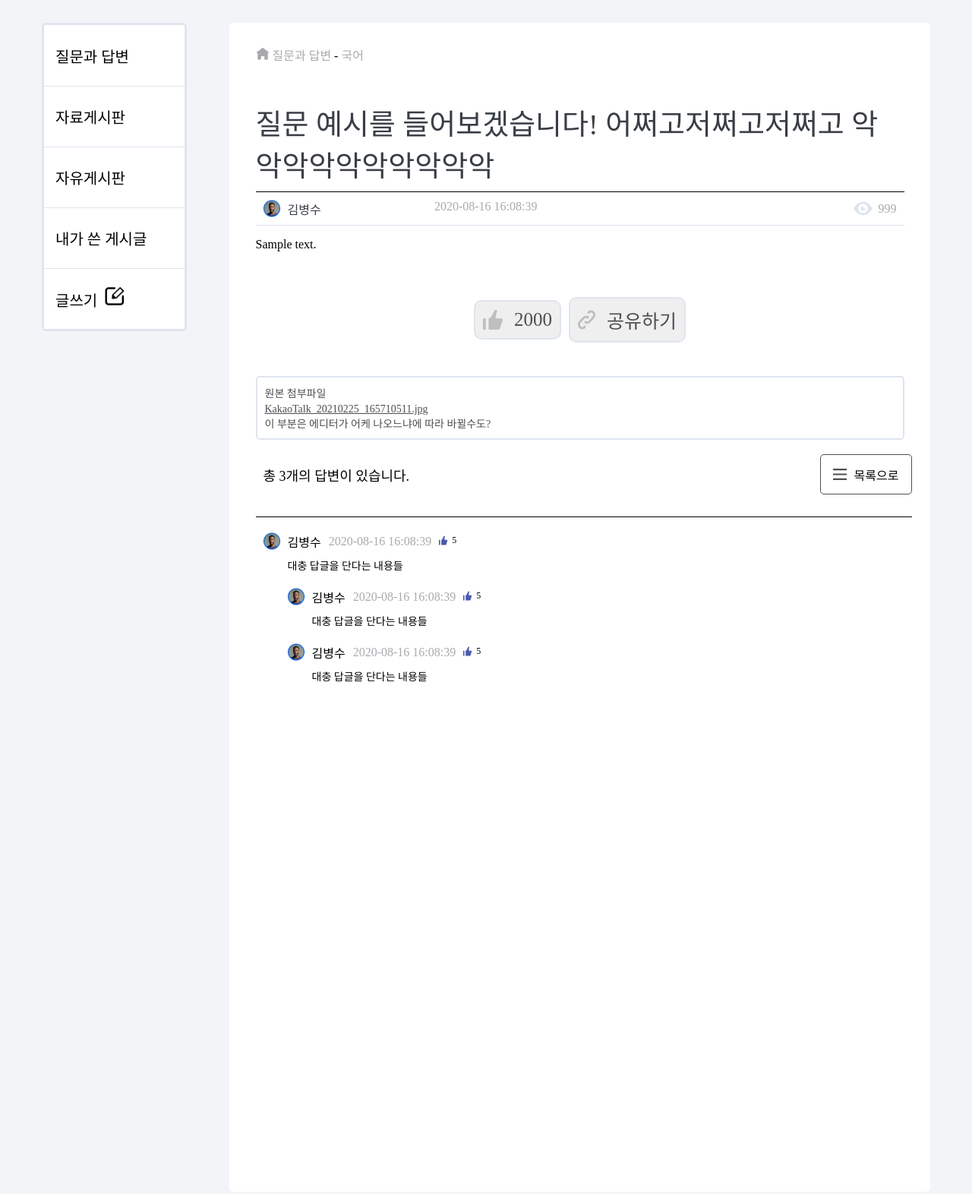
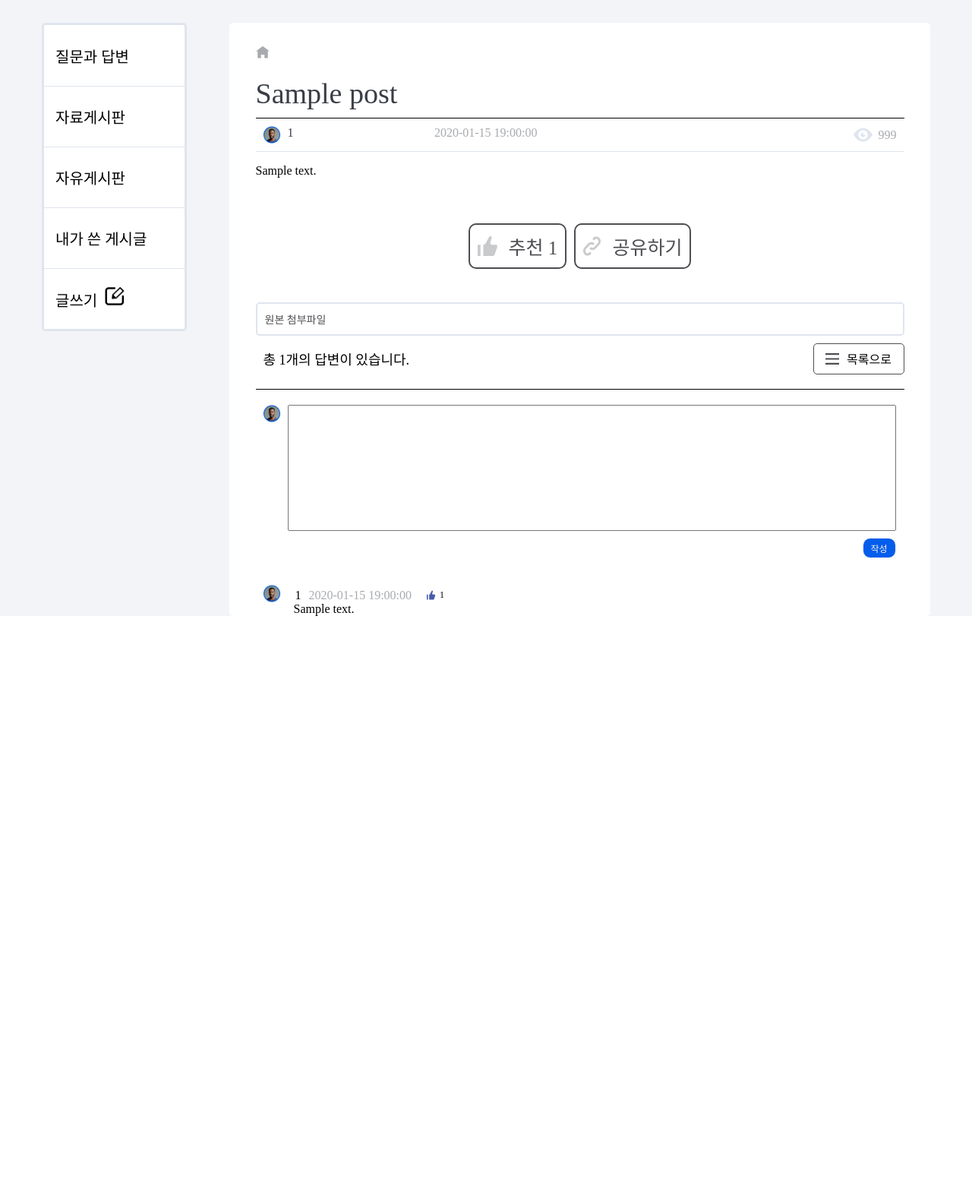
Before and after one commit to kbs1115/newproject, a Django app: template templates/board/post_detail.html in a window 1280 px wide. Shown: the part 184-1756 px from the top of the page at 76% size. After the commit the page ends 995 px from the top, so only its background shows below. Run offline with Django 4.2, Linux system fonts and the light colour scheme; tables that the repository leaves empty hold one stand-in row (values such as "Sample post"); the template is opened without the code that fills it: values that come from a table or form of the project are taken from there, most other values are stand-ins (such as "Sample title", 1, 10 or a date in 2020); parts of the project's set-up code (start-up, migrations or seed data) failed here and were passed over; some libraries are stand-ins or nearby versions.

Commit message:
댓글 DB까지 반영하도록 완료(view는 원댓글 추가만 연결)

```diff
--- a/board/admin.py
+++ b/board/admin.py
@@ -1,5 +1,6 @@
 from django.contrib import admin
-from .models import Post, Media
+from .models import Post, Media, Comment
 
 admin.site.register(Post)
+admin.site.register(Comment)
 admin.site.register(Media)
--- a/board/forms.py
+++ b/board/forms.py
@@ -4,19 +4,28 @@ from django import forms
 from django.core.exceptions import ValidationError
 
 from board.models import Post, Comment
+from ckeditor.widgets import CKEditorWidget
 
 
 class PostForm(forms.ModelForm):
-    file_field = forms.FileField(widget=forms.ClearableFileInput(attrs={'multiple': True}), required=False)
-
     class Meta:
         model = Post
-        fields = ['content', 'subject', 'category']
+        fields = ["content", "subject", "category"]
 
 
 class CommentForm(forms.ModelForm):
-    file_field = forms.FileField(widget=forms.ClearableFileInput(attrs={'multiple': True}), required=False)
+    def __init__(self, *args, **kwargs):
+        super().__init__(*args, **kwargs)
+        self.textarea_id_counter = 0
+        self.fields["content"].widget = CKEditorWidget(
+            attrs={"id": self.get_textarea_next_id}
+        )
+
+    def get_textarea_next_id(self):
+        result = self.textarea_id_counter
+        self.textarea_id_counter += 1
+        return result
 
     class Meta:
         model = Comment
-        fields = ['content']
+        fields = ["content"]
--- a/config/settings.py
+++ b/config/settings.py
@@ -153,3 +153,9 @@ LOGOUT_REDIRECT_URL = "/"
 
 CKEDITOR_UPLOAD_PATH = "uploads/"
 CKEDITOR_IMAGE_BACKEND = "pillow"
+
+CKEDITOR_CONFIGS = {
+    "default": {
+        "width": 800,  # 이 부분 추가
+    },
+}
--- a/static/post_detail.css
+++ b/static/post_detail.css
@@ -1,6 +1,8 @@
+.hidden {
+    display: none;
+}
 .container {
     width: 1170px;
-    height: 1542px;
     overflow: hidden;
     background: var(--unnamed, #F3F4F8);
     display: flex;
@@ -53,7 +55,6 @@
     align-items: flex-start;
     justify-content: center;
     width: 923px;
-    height: 1539px;
     overflow: hidden;
     margin-left: 56px;
     border-radius: 5px;
@@ -67,8 +68,8 @@
 }
 .categoryBox {
     width: 100%;
-    height: 63px;
-    padding-top: 30px;
+    padding: 30px 0px 10px 0px;
+    align-items: center;
 }
 .categoryBox > a {
     color: var(--unnamed, #A8AAAE);
@@ -82,7 +83,6 @@
     width: 100%;
     box-sizing: border-box;
     padding: 10px 0px;
-    height: 130px;
     color: var(--unnamed, #393E46);
     font-family: Noto Sans KR;
     font-size: 38px;
@@ -173,10 +173,11 @@
     display: flex;
     padding: 10px;
     border-radius: 10px;
-    border: 2px solid var(--unnamed, #DFE5EE);
+    border: 2px solid var(--unnamed, #4D4E52);
     justify-content: center;
     align-items: center;
     gap: 15px;
+    background: #FFF;
     color: var(--unnamed, #4D4E52);
     font-family: Noto Sans KR;
     font-size: 25px;
@@ -185,6 +186,10 @@
     line-height: normal;
     cursor: pointer;
 }
+.voted {
+    border: 2px solid var(--unnamed, #4A5BAB);
+}
+
 .fileBox {
     display: flex;
     box-sizing: border-box;
@@ -211,8 +216,33 @@
     line-height: normal;
     text-decoration-line: underline;
 }
+.modifyDeleteBox {
+    display: flex;
+    width: 100%;
+    padding: 10px 0px 10px 10px;
+    background: #FFF;
+    align-items: center;
+    gap: 10px;
+}
+.modifyDeleteButton {
+    box-sizing: border-box;
+    border: 1px solid #4D4E52;
+    border-radius: 5px;
+    width: 80px;
+    height: 30px;
+    display: flex;
+    font-family: Noto Sans KR;
+    font-size: 16px;
+    font-style: normal;
+    font-weight: 500;
+    line-height: normal;
+    align-items: center;
+    background: white;
+    cursor: pointer;
+}
 .commentStartBox {
     display: flex;
+    box-sizing: border-box;
     width: 100%;
     height: 71px;
     overflow: hidden;
@@ -231,6 +261,7 @@
     line-height: normal;
 }
 #toPosts {
+    box-sizing: border-box;
     display: flex;
     color: var(--, #4D4E52);
     font-family: Noto Sans KR;
@@ -238,7 +269,7 @@
     font-style: normal;
     font-weight: 500;
     line-height: normal;
-    width: 103px;
+    width: 120px;
     height: 41px;
     padding: 5px 8px;
     border-radius: 5px;
@@ -248,14 +279,59 @@
     gap: 10px;
     background-color: white;
 }
+.commentWriteBox {
+    display: flex;
+    width: 100%;
+    padding: 10px 10px 20px 10px;
+    background: #FFF;
+    align-items: flex-start;
+    gap: 10px;
+}
+.commentWriteBox > form {
+    position: relative;
+}
+.commentForm > button {
+    position: relative;
+    left: 757px;
+    top: 5px;
+    display: flex;
+    height: 27px;
+    padding: 3px 10px;
+    flex-direction: column;
+    justify-content: center;
+    align-items: center;
+    border-radius: 10px;
+    border: 1px solid #F5F5F5;
+    background-color: #045DEB;
+    color: #F5F5F5;
+    font-family: Noto Sans KR;
+    font-size: 12px;
+    font-style: normal;
+    font-weight: 500;
+    line-height: normal;
+    text-align: center;
+}
+.commentForm > textarea {
+    width: 795px;
+    min-height: 50px;
+    font-family: Noto Sans KR;
+    font-size: 14px;
+    font-style: normal;
+    font-weight: 500;
+    line-height: normal;
+    resize: none;
+}
 .commentBox {
     display: flex;
     width: 100%;
     overflow: hidden;
-    padding: 10px 0px 20px 10px;
+    padding: 10px 0px 0px 10px;
     flex-direction: column;
     align-items: flex-start;
-    gap: 20px;
+    gap: 0px;
+}
+.maincomment {
+    gap: 0px;
 }
 .subcomment {
     padding-left: 32px;
@@ -263,7 +339,17 @@
 .commentTitle {
     display: flex;
     height: 33px;
-    align-items: flex-start;
+    align-items: flex-end;
+    color: var(--, #4D4E52);
+    font-family: Noto Sans KR;
+    font-size: 12px;
+    font-style: normal;
+    font-weight: 500;
+    line-height: normal;
+    gap: 10px;
+}
+.comment_link {
+    padding-top: 3px;
 }
 .nameandDate_comment {
     display: flex;
@@ -292,6 +378,7 @@
 }
 .recommend_comment {
     display: flex;
+    padding-top: 1px;
     height: 20px;
     flex-direction: row;
     justify-content: space-between;
@@ -305,11 +392,5 @@
     line-height: normal;
 }
 .commentcontent {
-    padding-left: 32px;
-    color: #000;
-    font-family: Noto Sans KR;
-    font-size: 14px;
-    font-style: normal;
-    font-weight: 300;
-    line-height: normal;
+    margin-left: 40px;
 }
--- a/templates/board/post_detail.html
+++ b/templates/board/post_detail.html
@@ -32,19 +32,34 @@
                 <svg xmlns="http://www.w3.org/2000/svg" width="18" height="17" viewBox="0 0 18 17" fill="none">
                     <path d="M9 0.625L0 7.375H2.25V16.375H6.75V11.875H11.25V16.375H15.75V7.3075L18 7.375L9 0.625Z" fill="#A8AAAE"/>
                 </svg>
+                {% if post.category == "11" or post.category == "12" or post.category == "13" or post.category == "14" %}
                 <a href="">질문과 답변</a>&nbsp;-
+                {% elif post.category == "20" %}
+                <a href="">자유게시판</a>&nbsp;
+                {% elif post.category == "31" or post.category == "32" or post.category == "33" or post.category == "34" %}
+                <a href="">자료게시판</a>&nbsp;-
+                {% elif post.category == "40" %}
+                <a href="">공지사항</a>&nbsp;2020-08-16
+                {% endif %}
+                {% if post.category == "11" or post.category == "31" %}
                 <a href="">국어</a>
+                {% elif post.category == "12" or post.category == "32" %}
+                <a href="">수학</a>
+                {% elif post.category == "13" or post.category == "33" %}
+                <a href="">영어</a>
+                {% elif post.category == "14" or post.category == "34" %}
+                <a href="">탐구</a>
+                {% endif %}
             </div>
             <div class="subjectBox">
-                질문 예시를 들어보겠습니다! 어쩌고저쩌고저쩌고
-                악악악악악악악악악악
+                {{ post.subject }}
             </div>
             <div class="authorBox">
                 <div class="authorInfo">
                     <img src="/static/img/userImage.png" alt="">
                     <div class="nameandDate">
-                        <a href="" class="authorName">김병수</a>
-                        <div class="date">2020-08-16 16:08:39</div>
+                        <a href="" class="authorName">{{ post.user }}</a>
+                        <div class="date">{{ post.create_date|date:"Y-m-d H:i:s" }}</div>
                     </div>
                 </div>
                 <div class="look">
@@ -58,12 +73,21 @@
                 <p>{{ post.content|safe }}</p>
             </div>
             <div class="buttonBox">
+                {% if isVoted %}
+                <button class="postButton voted">
+                    <svg xmlns="http://www.w3.org/2000/svg" width="26" height="26" viewBox="0 0 26 26" fill="#4A5BAB">
+                        <path opacity="1" d="M16.6029 0.00987574C15.8971 0.0841332 15.2286 0.566807 14.8571 1.27225C14.3743 2.2376 10.8086 9.40345 10.1029 10.1089C9.39714 10.8143 8.46857 11.1485 7.42857 11.1485V26H20.4286C21.2086 26 21.8771 25.5173 22.1743 24.849C22.1743 24.849 26 14.0445 26 13.0049C26 11.9653 25.1829 11.1485 24.1429 11.1485H18.5714C17.5314 11.1485 16.7143 10.2203 16.7143 9.29206C16.7143 8.36384 18.1629 3.42572 18.46 2.46037C18.7571 1.49503 18.2743 0.455421 17.3086 0.121262C17.0486 0.0470045 16.8629 -0.027253 16.6029 0.00987574ZM0 11.1485V26H3.71429V11.1485H0Z" fill="#4A5BAB"/>
+                    </svg>
+                    추천 {{ post.voter.count }}
+                </button>
+                {% else %}
                 <button class="postButton">
-                    <svg xmlns="http://www.w3.org/2000/svg" width="26" height="26" viewBox="0 0 26 26" fill="none">
+                    <svg xmlns="http://www.w3.org/2000/svg" width="26" height="26" viewBox="0 0 26 26" fill="#4D4E52">
                         <path opacity="0.3" d="M16.6029 0.00987574C15.8971 0.0841332 15.2286 0.566807 14.8571 1.27225C14.3743 2.2376 10.8086 9.40345 10.1029 10.1089C9.39714 10.8143 8.46857 11.1485 7.42857 11.1485V26H20.4286C21.2086 26 21.8771 25.5173 22.1743 24.849C22.1743 24.849 26 14.0445 26 13.0049C26 11.9653 25.1829 11.1485 24.1429 11.1485H18.5714C17.5314 11.1485 16.7143 10.2203 16.7143 9.29206C16.7143 8.36384 18.1629 3.42572 18.46 2.46037C18.7571 1.49503 18.2743 0.455421 17.3086 0.121262C17.0486 0.0470045 16.8629 -0.027253 16.6029 0.00987574ZM0 11.1485V26H3.71429V11.1485H0Z" fill="#4D4E52"/>
                     </svg>
-                    2000
+                    추천 {{ post.voter.count }}
                 </button>
+                {% endif %}
                 <button class="postButton">
                     <svg xmlns="http://www.w3.org/2000/svg" width="23" height="26" viewBox="0 0 23 26" fill="none">
                         <g opacity="0.3">
@@ -75,11 +99,15 @@
             </div>
             <div class="fileBox">
                 원본 첨부파일
-                <a href="">KakaoTalk_20210225_165710511.jpg</a>
-                이 부분은 에디터가 어케 나오느냐에 따라 바뀔수도?
             </div>
+            {% if isAuthor %}
+            <div class="modifyDeleteBox">
+                <button class="modifyDeleteButton">수정하기</button>
+                <button class="modifyDeleteButton">삭제하기</button>
+            </div>
+            {% endif %}
             <div class="commentStartBox">
-                <div class="commentNum">총 3개의 답변이 있습니다.</div>
+                <div class="commentNum">총 {{ post.comment.count }}개의 답변이 있습니다.</div>
                 <a id="toPosts" href="">
                     <svg xmlns="http://www.w3.org/2000/svg" width="18" height="15" viewBox="0 0 18 15" fill="none">
                         <path d="M0 0V2.15208H18V0H0ZM0 6.39168V8.54376H18V6.39168H0ZM0 12.8479V15H18V12.8479H0Z" fill="#4D4E52"/>
@@ -87,65 +115,106 @@
                     목록으로
                 </a>
             </div>
+            <div class="commentWriteBox">
+                <img src="/static/img/userImage.png" alt="">
+                <form action="{% url 'board:comment_create' post.id %}" class="commentForm" method="post">
+                    {% csrf_token %}
+                    {{ commentForm.media }}
+                    {{ commentForm.content }}
+                    <button type="submit">작성</button>
+                </form>
+            </div>
+            {% for comment in post.comment.all %}
+            {% if not comment.parent_comment %}
             <div class="commentBox">
                 <div class="maincomment">
                     <div class="commentTitle">
                         <img src="/static/img/userImage.png" alt="">
                         <div class="nameandDate_comment">
-                            <a href="" class="authorName_comment">김병수</a>
-                            <div class="date_comment">2020-08-16 16:08:39</div>
+                            <a href="" class="authorName_comment">{{comment.user}}</a>
+                            <div class="date_comment">{{ comment.create_date|date:"Y-m-d H:i:s" }}</div>
                         </div>
                         <a class="recommend_comment" href="javascript:void(0);">
                             <svg xmlns="http://www.w3.org/2000/svg" width="12" height="13" viewBox="0 0 12 13" fill="none">
                                 <path d="M7.152 0.504558C6.848 0.538831 6.56 0.761603 6.4 1.08719C6.192 1.53274 4.656 4.84005 4.352 5.16564C4.048 5.49123 3.648 5.64546 3.2 5.64546V12.5H8.8C9.136 12.5 9.424 12.2772 9.552 11.9688C9.552 11.9688 11.2 6.9821 11.2 6.50228C11.2 6.02246 10.848 5.64546 10.4 5.64546H8C7.552 5.64546 7.2 5.21705 7.2 4.78864C7.2 4.36024 7.824 2.0811 7.952 1.63556C8.08 1.19001 7.872 0.710194 7.456 0.555967C7.344 0.521694 7.264 0.487422 7.152 0.504558ZM0 5.64546V12.5H1.6V5.64546H0Z" fill="#4A5BAB"/>
                             </svg>
-                            5
+                            {{comment.voter.count}}
                         </a>
+                        {% if user.is_authenticated %}
+                        <a href="javascript:void(0);" class="comment_link replyFormLink">답글</a>
+                        {% endif %}
+                        {% if user == comment.user %}
+                        <a href="" class="comment_link">수정</a>
+                        <a href="" class="comment_link">삭제</a>
+                        {% endif %}
                     </div>
                     <div class="commentcontent">
-                        대충 답글을 단다는 내용들
+                        {{ comment.content|safe }}
                     </div>
+                    <form class="commentForm Reply hidden" method="post" style="margin-left: 32px; margin-top: 20px;">
+                        {% csrf_token %}
+                        {{ commentForm.media }}
+                        {{ commentForm.content }}
+                        <button type="submit">작성</button>
+                    </form>
                 </div>
+                {% for reply in comment.child.all %}
                 <div class="subcomment">
                     <div class="commentTitle">
                         <img src="/static/img/userImage.png" alt="">
                         <div class="nameandDate_comment">
-                            <a href="" class="authorName_comment">김병수</a>
-                            <div class="date_comment">2020-08-16 16:08:39</div>
+                            <a href="" class="authorName_comment">{{reply.user}}</a>
+                            <div class="date_comment">{{ reply.create_date|date:"Y-m-d H:i:s" }}</div>
                         </div>
                         <a class="recommend_comment" href="javascript:void(0);">
                             <svg xmlns="http://www.w3.org/2000/svg" width="12" height="13" viewBox="0 0 12 13" fill="none">
                                 <path d="M7.152 0.504558C6.848 0.538831 6.56 0.761603 6.4 1.08719C6.192 1.53274 4.656 4.84005 4.352 5.16564C4.048 5.49123 3.648 5.64546 3.2 5.64546V12.5H8.8C9.136 12.5 9.424 12.2772 9.552 11.9688C9.552 11.9688 11.2 6.9821 11.2 6.50228C11.2 6.02246 10.848 5.64546 10.4 5.64546H8C7.552 5.64546 7.2 5.21705 7.2 4.78864C7.2 4.36024 7.824 2.0811 7.952 1.63556C8.08 1.19001 7.872 0.710194 7.456 0.555967C7.344 0.521694 7.264 0.487422 7.152 0.504558ZM0 5.64546V12.5H1.6V5.64546H0Z" fill="#4A5BAB"/>
                             </svg>
-                            5
+                            {{reply.voter.count}}
                         </a>
+                        {% if user.is_authenticated %}
+                        <a href="javascript:void(0);" class="comment_link replyFormLink">답글</a>
+                        {% endif %}
+                        {% if user == reply.user %}
+                        <a href="" class="comment_link">수정</a>
+                        <a href="" class="comment_link">삭제</a>
+                        {% endif %}
                     </div>
                     <div class="commentcontent">
-                        대충 답글을 단다는 내용들
+                        {{ reply.content|safe }}
                     </div>
+                    <form class="commentForm Reply hidden" method="post" style="margin-left: 32px; margin-top: 20px;">
+                        {% csrf_token %}
+                        {{ commentForm.media }}
+                        {{ commentForm.content }}
+                        <button type="submit">작성</button>
+                    </form>
                 </div>
-                <div class="subcomment">
-                    <div class="commentTitle">
-                        <img src="/static/img/userImage.png" alt="">
-                        <div class="nameandDate_comment">
-                            <a href="" class="authorName_comment">김병수</a>
-                            <div class="date_comment">2020-08-16 16:08:39</div>
-                        </div>
-                        <a class="recommend_comment" href="javascript:void(0);">
-                            <svg xmlns="http://www.w3.org/2000/svg" width="12" height="13" viewBox="0 0 12 13" fill="none">
-                                <path d="M7.152 0.504558C6.848 0.538831 6.56 0.761603 6.4 1.08719C6.192 1.53274 4.656 4.84005 4.352 5.16564C4.048 5.49123 3.648 5.64546 3.2 5.64546V12.5H8.8C9.136 12.5 9.424 12.2772 9.552 11.9688C9.552 11.9688 11.2 6.9821 11.2 6.50228C11.2 6.02246 10.848 5.64546 10.4 5.64546H8C7.552 5.64546 7.2 5.21705 7.2 4.78864C7.2 4.36024 7.824 2.0811 7.952 1.63556C8.08 1.19001 7.872 0.710194 7.456 0.555967C7.344 0.521694 7.264 0.487422 7.152 0.504558ZM0 5.64546V12.5H1.6V5.64546H0Z" fill="#4A5BAB"/>
-                            </svg>
-                            5
-                        </a>
-                    </div>
-                    <div class="commentcontent">
-                        대충 답글을 단다는 내용들
-                    </div>
-                </div>
+                {% endfor %}
             </div>
+            {% endif %}
+            {% endfor %}
         </div>
     </div>
 </div>
 <script>
+    var textarea = document.querySelectorAll('.commentForm > textarea');
+
+    textarea[0].addEventListener('input',() => {
+        textarea[0].style.height = 'auto';
+        textarea[0].style.height = textarea[0].scrollHeight + 'px';
+    })
+</script>
+<!-- hidden form 설정 -->
+<script>
+    const toggleLinks = document.querySelectorAll(".replyFormLink");
+    const toggleForms = document.querySelectorAll(".Reply");
+
+    toggleLinks.forEach((link, index) => {
+        link.addEventListener('click', function(e) {
+            e.preventDefault();
+            toggleForms[index].classList.toggle('hidden');
+        });
+    });
 </script>
 {% endblock %}
--- a/templates/board/posts.html
+++ b/templates/board/posts.html
@@ -89,7 +89,7 @@
                 <td class="table-name"><a href="{% url 'board:post_detail' item.id %}">{{ item.subject }}</a></td>
                 <td class="table-author">{{ item.user }}</td>
                 <td class="table-date">{{ item.create_date|date:"Y-m-d" }}</td>
-                <td class="table-recommend">{{ item.user_set.count }}</td>
+                <td class="table-recommend">{{ item.voter.count }}</td>
             </tr>
             {% endfor %}
             <tr class="row-paging">
```
Also changed, not shown: board/models.py (+4 -10 lines), board/views/post_views.py (+22 -3 lines), board/migrations/0006_alter_comment_content_alter_comment_parent_comment_and_more.py (added), board/migrations/0007_alter_comment_parent_comment.py (added), board/migrations/0008_alter_comment_post.py (added).
